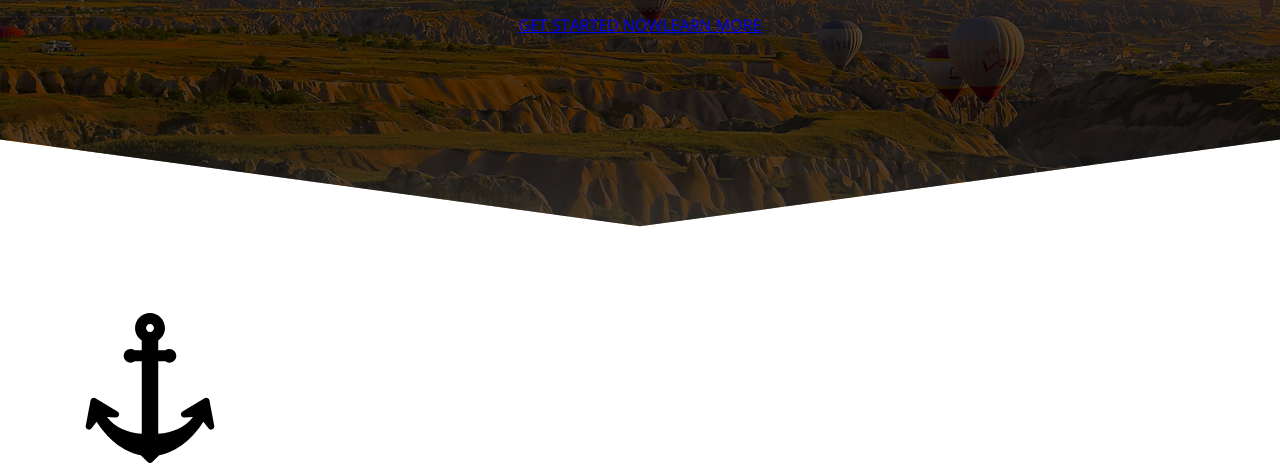
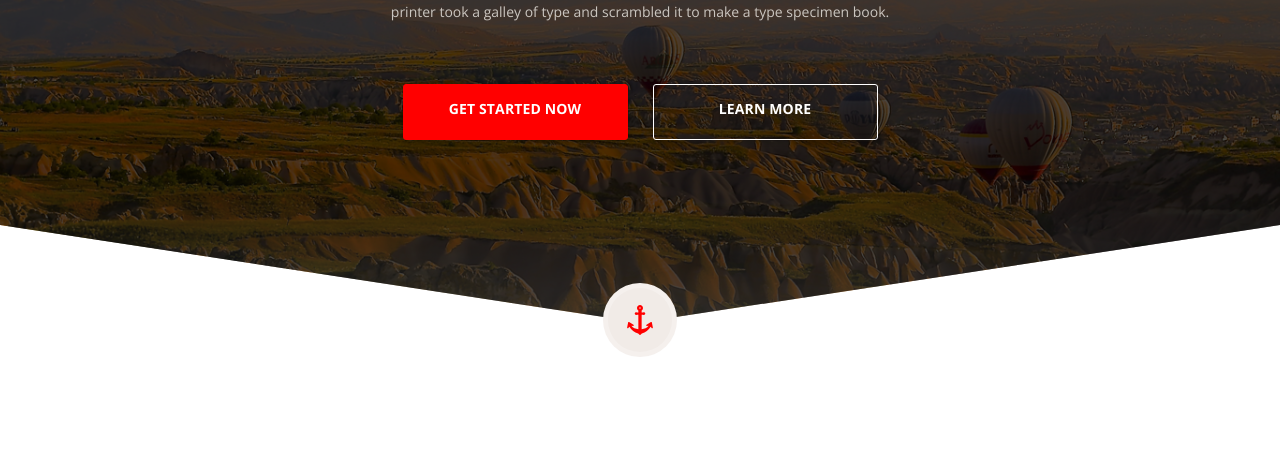
Before and after one commit to VitalGol/Bino, a website: page index.html in a window 1280 px wide. Shown: the part 555-1023 px from the top of the page. After the commit the page ends 975 px from the top, so only its background shows below. Drawn offline with nearby package versions, Linux system fonts and the light colour scheme; files that its build step writes are made by us from their sources; files whose address does not match are found by name.

Commit message:
add devider and class .section-top__icon

```diff
--- a/index.html
+++ b/index.html
@@ -1,12 +1,11 @@
 <!DOCTYPE html>
 <html lang="en">
-
   <head>
     <title>WELCOME TO BINO</title>
     <meta http-equiv="Content-Type" content="text/html; charset=utf-8" />
     <meta name="description" content="" />
     <meta name="keywords" content="" />
-	<meta name="viewport" content="initial-scale=1.0, width=device-width">
+    <meta name="viewport" content="initial-scale=1.0, width=device-width" />
     <link rel="stylesheet" href="css/style.css" type="text/css" />
   </head>
 
@@ -17,7 +16,7 @@
           <div class="wrap">
             <div class="section-top__header">
               <div class="section-top__logo logo">
-							<img src="img/logo.png" alt="logo">
+                <img src="img/logo.png" alt="logo" />
               </div>
               <div class="section-top__menu menu">
                 <nav>
@@ -34,15 +33,18 @@
               </div>
             </div>
             <div class="section-top__info">
-						<h1>Our Clients Are Our First Priority <span>WELCOME TO BINO</span> </h1>
+              <h1>
+                Our Clients Are Our First Priority <span>WELCOME TO BINO</span>
+              </h1>
               <div class="devider">
                 <p></p>
               </div>
-						<p>Lorem Ipsum is simply dummy text of the printing and typesetting industry. Lorem Ipsum has been the industry's
-							standard
-							dummy text ever since the 1500s, when an unknown printer took a galley of type and scrambled it to make a type
-							specimen
-							book.</p>
+              <p>
+                Lorem Ipsum is simply dummy text of the printing and typesetting
+                industry. Lorem Ipsum has been the industry's standard dummy
+                text ever since the 1500s, when an unknown printer took a galley
+                of type and scrambled it to make a type specimen book.
+              </p>
               <div class="buttons">
                 <a href="#">GET STARTED NOW</a><a href="#">LEARN MORE</a>
               </div>
@@ -59,5 +61,4 @@
       </section>
     </div>
   </body>
-
 </html>
--- a/scss/_mixins.scss
+++ b/scss/_mixins.scss
@@ -1,7 +1,92 @@
 @mixin min-max($min-width, $max-width, $padding) {
-  min-width: $min-width;
-  max-width: $max-width;
-  padding: 0 $padding;
-  box-sizing: border-box;
-  margin: 0 auto;
+	min-width: $min-width;
+	max-width: $max-width;
+	padding: 0 $padding;
+	box-sizing: border-box;
+	margin: 0 auto;
 }
+
+@mixin btn($bg: $red, $two-button: false) {
+	width: 225px;
+	height: 56px;
+	border-radius: 3px;
+	background-color: $bg;
+	border: 1px solid $bg;
+	box-shadow: 0 2px 5px rgba(0, 0, 0, 0.25);
+	padding: 16px 0;
+	font-size: 14px;
+	line-height: 16px;
+	letter-spacing: 0.14px;
+	font-weight: 700;
+	text-decoration: none;
+	display: inline-block;
+	text-align: center;
+	text-transform: uppercase;
+	color: $white;
+	box-sizing: border-box;
+	transition-duration: 0.5s;
+	transition-property: background-color, border-color;
+	@content;
+
+	&:hover {
+		background-color: darken($bg, 10%);
+		border-color: darken($bg, 10%);
+	}
+
+	@if $two-button==true {
+		&:first-child {
+			margin-right: 25px;
+		}
+
+		&:last-child {
+			background-color: transparent;
+			border-color: $white;
+		}
+
+		&:hover {
+			&:last-child {
+				border-color: $red;
+			}
+		}
+	}
+}
+
+@mixin devider($color-line: $white-gray) {
+	display: block;
+	width: 7px;
+	position: relative;
+	margin: 20px auto;
+
+	p {
+		text-align: center;
+
+		&::after {
+			content: "";
+			display: block;
+			border-radius: 50%;
+			width: 7px;
+			height: 7px;
+			background-color: $red;
+		}
+	}
+
+	&::after,
+	&::before {
+		content: "";
+		width: 80px;
+		height: 1px;
+		background-color: $color-line;
+		display: block;
+		position: absolute;
+		top: 50%;
+		transform: translateY(-1px);
+	}
+
+	&::before {
+		left: -90px;
+	}
+
+	&:after {
+		right: -90px;
+	}
+}
--- a/scss/_variables.scss
+++ b/scss/_variables.scss
@@ -4,3 +4,4 @@ $red: #f00;
 $red-a: #e74c3c;
 $white-gray: #f4f5f9;
 $gray-light: #cbc6c0;
+$white-gray: #f1ebe7;
--- /dev/null
+++ b/scss/blocks/buttons.scss
@@ -0,0 +1,7 @@
+.buttons {
+	margin-top: 60px;
+
+	a {
+		@include btn($bg: $red, $two-button: true);
+	}
+}
--- /dev/null
+++ b/scss/blocks/devider.scss
@@ -0,0 +1,3 @@
+.devider {
+	@include devider();
+}
--- /dev/null
+++ b/scss/blocks/section-wrap.scss
@@ -0,0 +1,26 @@
+.section-wrap {
+  position: relative;
+  .section-top__icon {
+    a {
+      width: 64px;
+      height: 64px;
+      border: 5px solid rgba(255, 255, 255, 0.25);
+      position: absolute;
+      left: 50%;
+      bottom: 8%;
+      transform: translate(-50%, 15px);
+      z-index: 2;
+      border-radius: 50%;
+      background-color: $white-gray;
+    }
+    .section-wrap__img {
+      width: 30px;
+      height: 30px;
+      fill: $red;
+      position: absolute;
+      left: 50%;
+      top: 50%;
+      transform: translate(-50%, -50%);
+    }
+  }
+}
--- a/scss/style.scss
+++ b/scss/style.scss
@@ -8,3 +8,6 @@
 
 @import "blocks/section-top.scss";
 @import "blocks/menu.scss";
+@import "blocks/buttons.scss";
+@import "blocks/devider.scss";
+@import "blocks/section-wrap.scss";
```
Also changed, not shown: build/css/style.css, build/index.html. Lines whose indentation alone changed are shown as unchanged.
